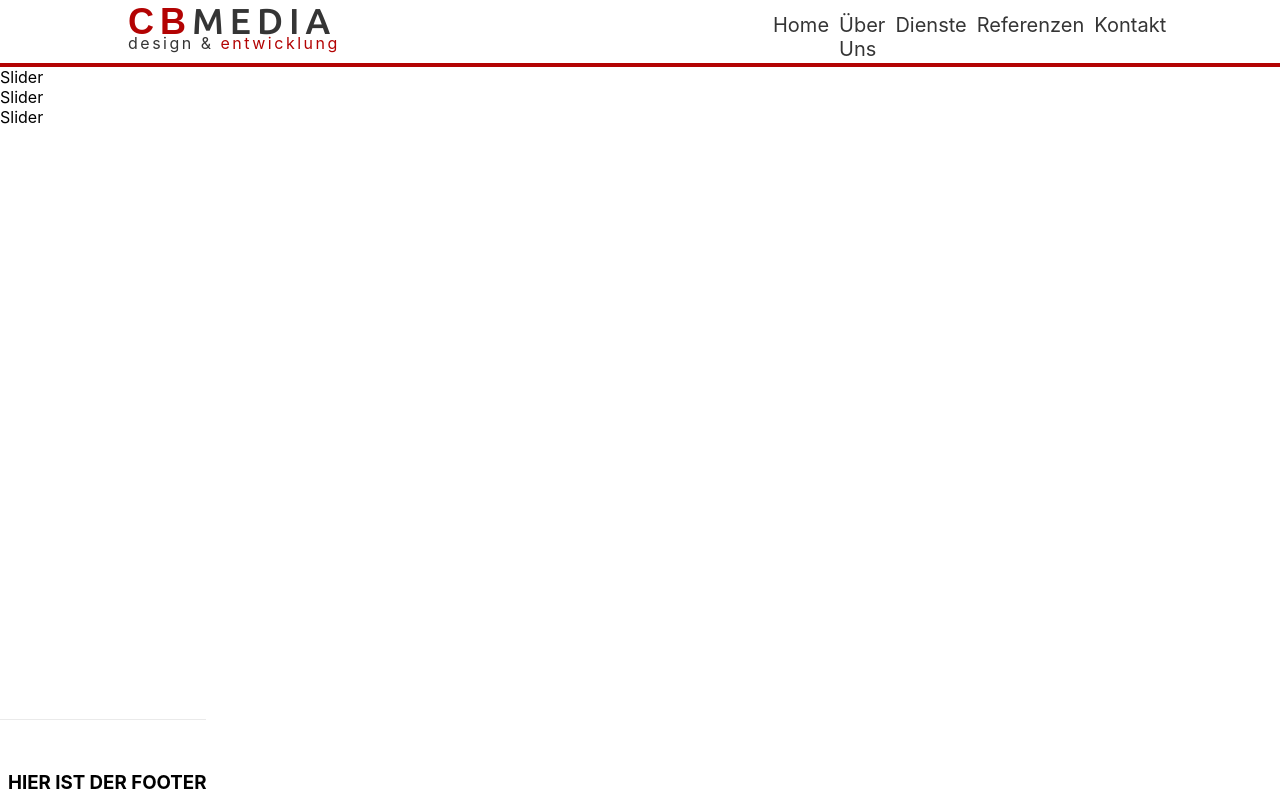
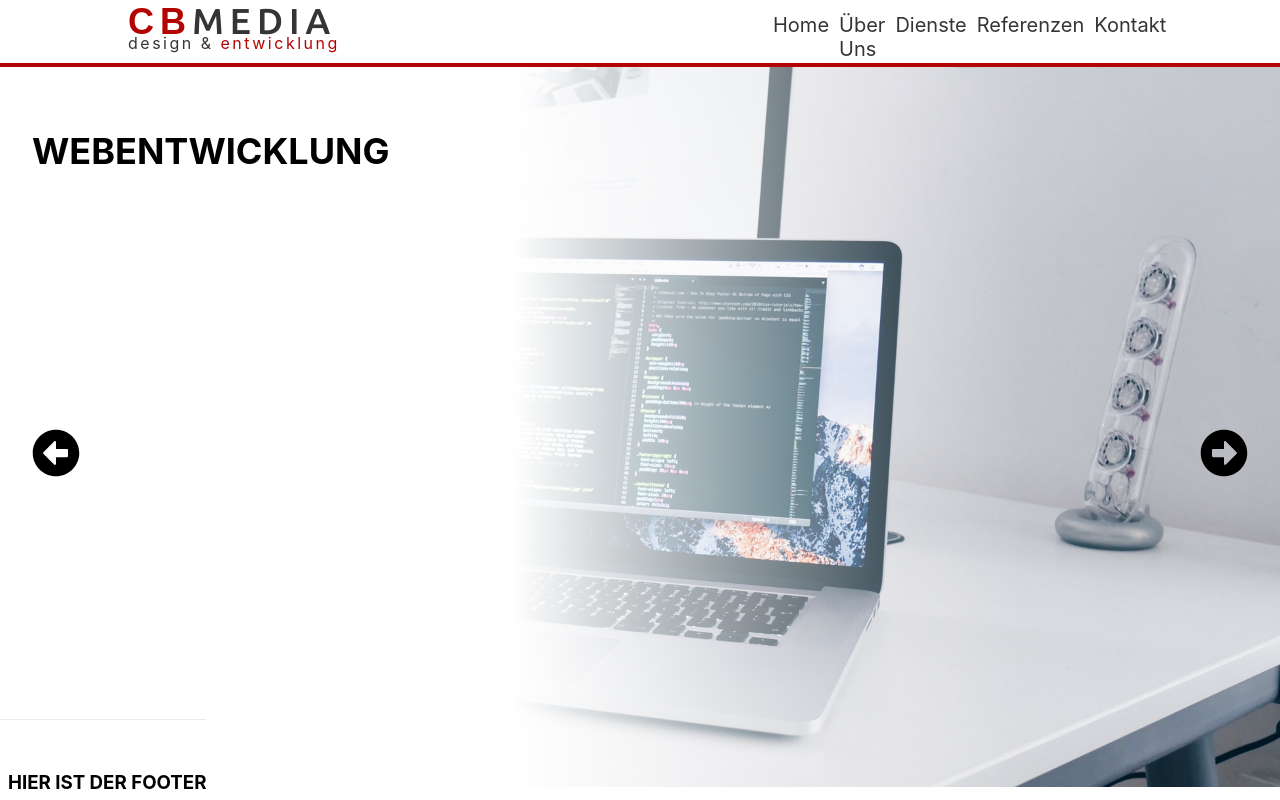
Before and after one commit to Moskill/cbmedia, a Next.js app: page / in a window 1280 px wide. Built offline with nearby package versions, Linux system fonts and the light colour scheme.

Commit message:
Slider fertig gestellt

```diff
--- a/package.json
+++ b/package.json
@@ -11,7 +11,8 @@
   "dependencies": {
     "next": "12.1.0",
     "react": "17.0.2",
-    "react-dom": "17.0.2"
+    "react-dom": "17.0.2",
+    "react-icons": "^4.3.1"
   },
   "devDependencies": {
     "eslint": "8.9.0",
--- a/pages/components/body/slider/Slider.jsx
+++ b/pages/components/body/slider/Slider.jsx
@@ -1,11 +1,57 @@
-import React from 'react';
+import React, { useState } from 'react';
 import classes from './Slider.module.css';
-
+import design from '../../../assets/design.jpg';
+import development from '../../../assets/development.jpg';
+import photographic from '../../../assets/photographic.jpg';
+import {FaArrowAltCircleRight, FaArrowAltCircleLeft} from 'react-icons/fa';
+import { SliderData } from '../slider/SliderData';
 
 const Slider = (props) => {
-  console.log(props)
+
+  const [current, setCurrent] = useState(0);
+  const length = SliderData.length;
+
+  const getImage = (image) => {
+    switch (image) {
+      case 'design':
+        return design.src;
+      case 'development':
+        return development.src;
+      case 'photographic':
+        return photographic.src;
+    }
+  }
+
+  const nextSlide = () => {
+    setCurrent(current === length - 1 ? 0 : current + 1)
+  }
+
+  const prevSlide = () => {
+    setCurrent(current === 0 ? length -1 : current - 1)
+  }
+
+  console.log(current, 'CURENT')
+
   return (
-    <div>Slider</div>
+    <>
+      <section className={classes.slider}>
+    <div className={classes['slider-infobox']}>
+      <h1>{SliderData[current].title}</h1>
+    </div>
+        <FaArrowAltCircleLeft className={classes['left-arrow']} onClick={prevSlide}/>
+        <FaArrowAltCircleRight className={classes['right-arrow']} onClick={nextSlide}/>
+        {SliderData.map((item, index) => {
+          return (
+            <div className={index === current ? classes['slide-active'] : classes.slide} key={index}>
+              {index === current && (
+                <img src={getImage(item.image)} alt={item.subtitle} className={classes.image}/>
+              )}
+            </div>
+          )
+        })}
+
+      </section>
+    </>
   )
 }
 
--- a/pages/components/body/slider/Slider.module.css
+++ b/pages/components/body/slider/Slider.module.css
@@ -0,0 +1,71 @@
+.slider {
+  position: relative;
+  justify-content: center;
+  align-items: center;
+  overflow: none;
+}
+
+.image {
+  width: 100%;
+  height: calc(100vh - 5rem);
+  background-repeat: no-repeat;
+  background-position: 50% 90%;
+}
+
+
+
+.right-arrow {
+  position: absolute;
+  top: 50%;
+  right: 32px;
+  font-size: 3rem;
+  color: #000;
+  z-index: 10;
+  cursor: pointer;
+  user-select: none;
+}
+
+.left-arrow {
+  position: absolute;
+  top: 50%;
+  left: 32px;
+  font-size: 3rem;
+  color: #000;
+  z-index: 10;
+  cursor: pointer;
+  user-select: none;
+}
+
+.slide {
+  opacity: 0;
+  transition-duration: 1s;
+  transform: scale(0.15);
+  /* transform: rotate(180deg); */
+  transition: 200ms ease-in-out;
+}
+
+.slide-active::before {
+  content: '';
+  background: linear-gradient(90deg, rgba(255,255,255,1) 40%, rgba(0,212,255,0) 80%);
+  width: 100%;
+  height: calc(100vh - 5rem);
+  position: absolute;
+}
+
+.slide-active {
+  opacity: 1;
+  transition-duration: 1s ;
+  transform: scale(1.0);
+}
+
+.slider-infobox {
+  background-color: rgba(0,0,0,0);
+  position: absolute;
+  padding: 2rem;
+  z-index: 20;
+}
+
+.slider-infobox h1 {
+  font-size: 36px;
+  font-color: #353535;
+}
--- a/pages/components/body/slider/SliderData.jsx
+++ b/pages/components/body/slider/SliderData.jsx
@@ -1,23 +1,23 @@
 export const SliderData = [
   {
-    image: 'development.jpg',
+    image: 'development',
     title: 'WEBENTWICKLUNG',
     link: 'webentwicklung',
     subtitle: 'Webdesign- und Entwicklung',
     text: 'Wir machen Ihren Webauftritt zu einem unvergesslichen Nutzererlebnis. Ob Sie eine Landingpage, eine Firmenseite oder nur ein technisches Upgrade Ihrer bestehenden Seite benötigen - wir unterstützen Sie in jeder Hinsicht, damit Ihr Auftritt im Netz individuell und einzigartig bleibt. Rufen Sie noch heute an! '
   },
   {
-    image: 'design.jpg',
+    image: 'design',
     title: 'DESIGN',
     link: 'design',
     subtitle: 'Logo-Design und Mediengestaltung',
     text: 'Sie benötigen ein Logo oder einen Flyer für ein neues Projekt? Oder brauchen Sie vielleicht ein Prospekt für ein neues Produkt? Wir fertigen auf Wunsch auch Webgrafiken, Banner, Galeriebilder, Visitenkarten, Plakate uvm. für Sie an. Kontaktieren Sie uns jetzt!'
   },
   {
-    image: 'photographic.jpg',
+    image: 'photographic',
     title: 'PRODUKTFOTOGRAFIE',
     link: 'photo',
     subtitle: 'Bilder sagen mehr als tausend Worte...',
-    text: 'Mit über 10 Jahren Erfahrung in der Produktfotografie - speziell für eCommerce - wissen wir sehr genau, auf was der Käufer achtet. Wir setzen Ihr Produkte perfekt in Szene und überzeugen auch den kritischten Kunden.'
+    text: 'Mit über 10 Jahren Erfahrung in der Produktfotografie - speziell für eCommerce - wissen wir sehr genau, auf was der Käufer achtet. Wir setzen Ihr Produkte perfekt in Szene und überzeugen auch den kritischsten Kunden.'
   }
 ]
--- a/pages/components/body/topContainer/TopContainer.jsx
+++ b/pages/components/body/topContainer/TopContainer.jsx
@@ -4,21 +4,12 @@ import Slider from '../slider/Slider';
 import { SliderData } from '../slider/SliderData';
 
 const TopContainer = () => {
-  console.log(SliderData)
+  // console.log(SliderData.length)
 
   const [containerContent, setContainerContent] = useState('slider');
   return (
     <>
-      {SliderData.map((item, index) =>
-        <Slider key={index} image={item.image} title={item.title} subtitle={item.subtitle} text={item.text} link={item.link}/>
-      )}
-
-
-      {/* <div className={`${classes.container} ${classes.development}`}>
-        <div className={classes.containerTitle}>
-          <div className={classes.someDiv}>Monagos in tha house</div>
-        </div>
-      </div> */}
+      <Slider />
     </>
   )
 }
```
Also changed, not shown: 1 other file (tests, documents, lock files or other folders).
